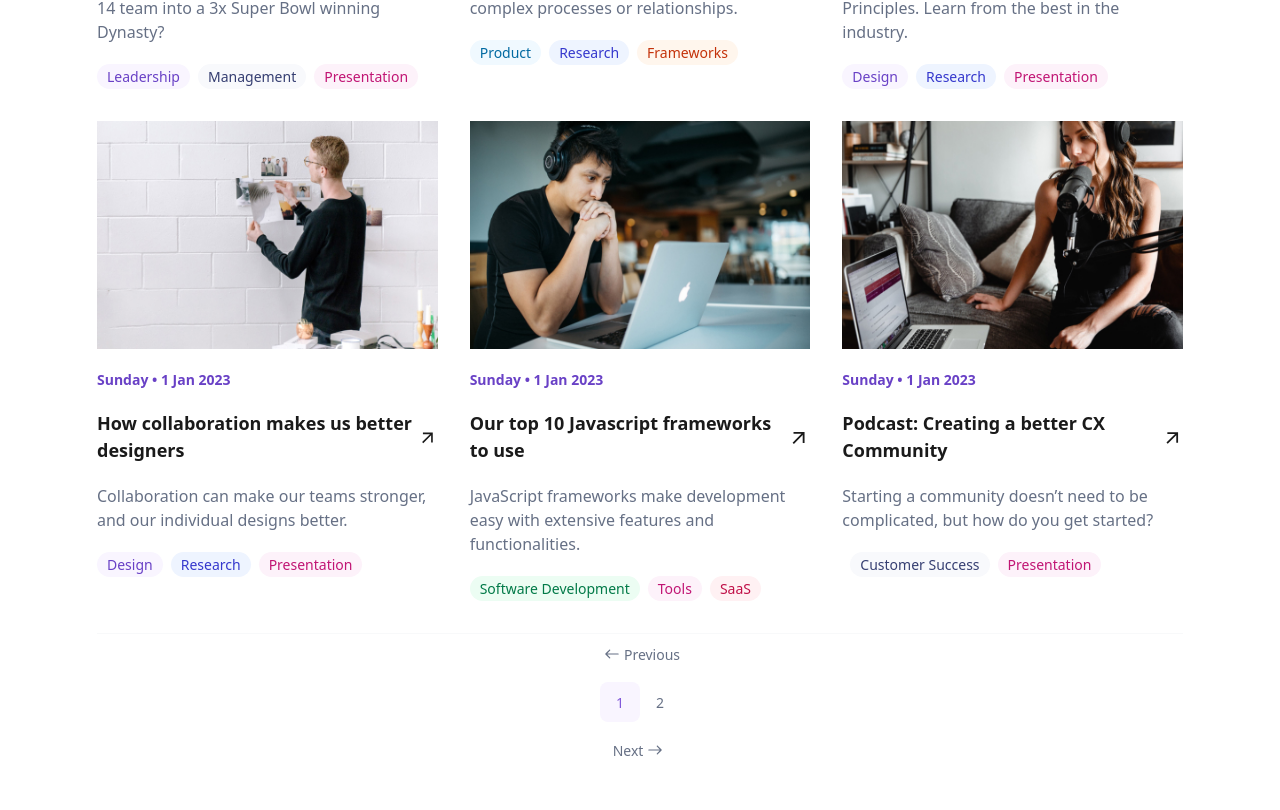
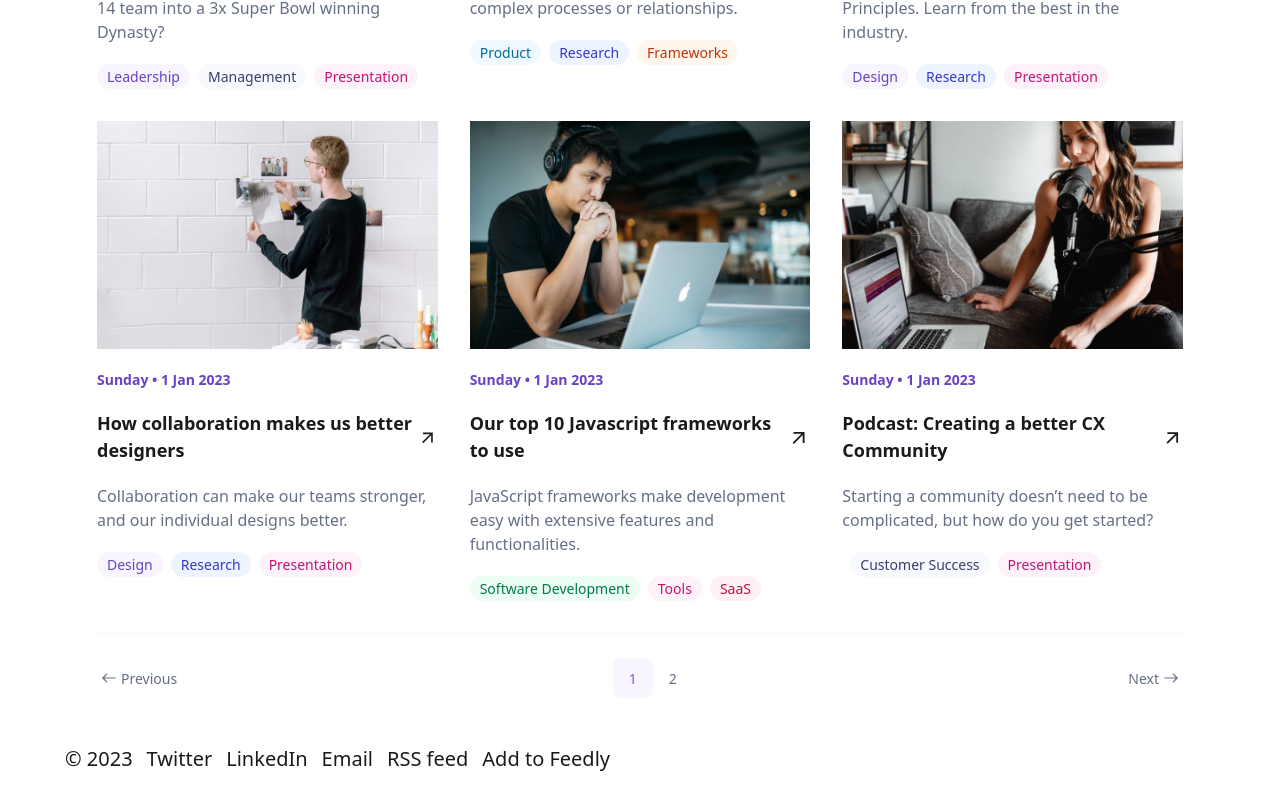
Before and after one commit to EN-BAAK/SW-School, a React (Vite) app: page / in a window 1280 px wide. Shown: the part 2328-3138 px from the top of the page. Built offline with nearby package versions, Linux system fonts and the light colour scheme.

Commit message:
add footer

```diff
--- a/src/App.tsx
+++ b/src/App.tsx
@@ -7,6 +7,7 @@ import {
 import Home from "./screens/Home"
 import Navbar from "./layouts/Navbar"
 import ScreenHolder from "./layouts/ScreenHolder"
+import Footer from "./layouts/Footer"
 
 const App = (): React.JSX.Element => {
   return (
@@ -19,6 +20,7 @@ const App = (): React.JSX.Element => {
               <ScreenHolder>
                 <Navbar />
                 <Home />
+                <Footer />
               </ScreenHolder>
             }
           />
--- a/src/components/Home/AllBlog.tsx
+++ b/src/components/Home/AllBlog.tsx
@@ -35,7 +35,7 @@ const AllBlog = ({ postsImages }: Props): React.JSX.Element => {
         }
       </div>
 
-      <div className="border-t border-solid border-[#EAECF057] pt-2 mt-[32px]">
+      <div className="border-t border-solid border-[#EAECF057] pt-2 mt-[32px] sm:flex sm:items-center sm:justify-between">
         <button
           onClick={() => dispatch(prevPage())}
           className='text-[#667085] text-[14px] flex items-center mx-auto font-medium cursor-pointer'>
@@ -43,7 +43,7 @@ const AllBlog = ({ postsImages }: Props): React.JSX.Element => {
           Previous
         </button>
 
-        <p className='flex items-center justify-center'>
+        <p className='flex items-center justify-center flex-1'>
           {Array.from({ length: page.pages }, (_, index) => index + 1).map((pageNumber) => (
             <PageNumberBox number={pageNumber} currentPage={page.page} key={pageNumber} />
           ))}
--- /dev/null
+++ b/src/layouts/Footer.tsx
@@ -0,0 +1,29 @@
+import React from 'react'
+
+const Footer = (): React.JSX.Element => {
+  return (
+    <footer className='text-center text-[20px] pb-[30px] sm:flex sm:flex-row-reverse'>
+      <ul className='flex flex-col gap-[14px] sm:flex-row mr-auto'>
+        <li>
+          <a>Twitter</a>
+        </li>
+        <li>
+          <a>LinkedIn</a>
+        </li>
+        <li>
+          <a>Email</a>
+        </li>
+        <li>
+          <a>RSS feed</a>
+        </li>
+        <li>
+          <a>Add to Feedly</a>
+        </li>
+      </ul>
+
+      <p className='mt-8 sm:m-0 sm:mr-[14px]'>© 2023</p>
+    </footer>
+  )
+}
+
+export default Footer
```
